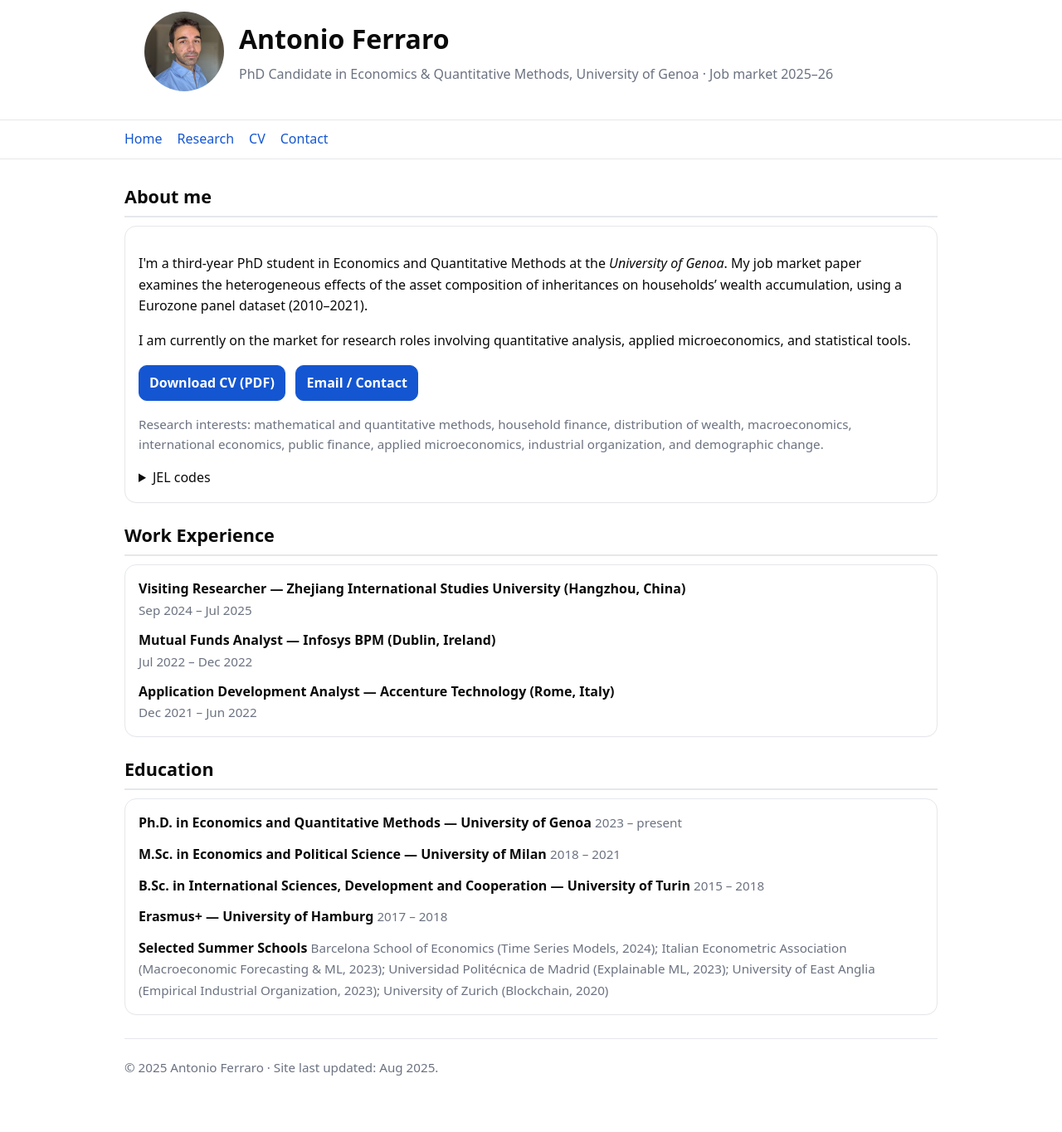
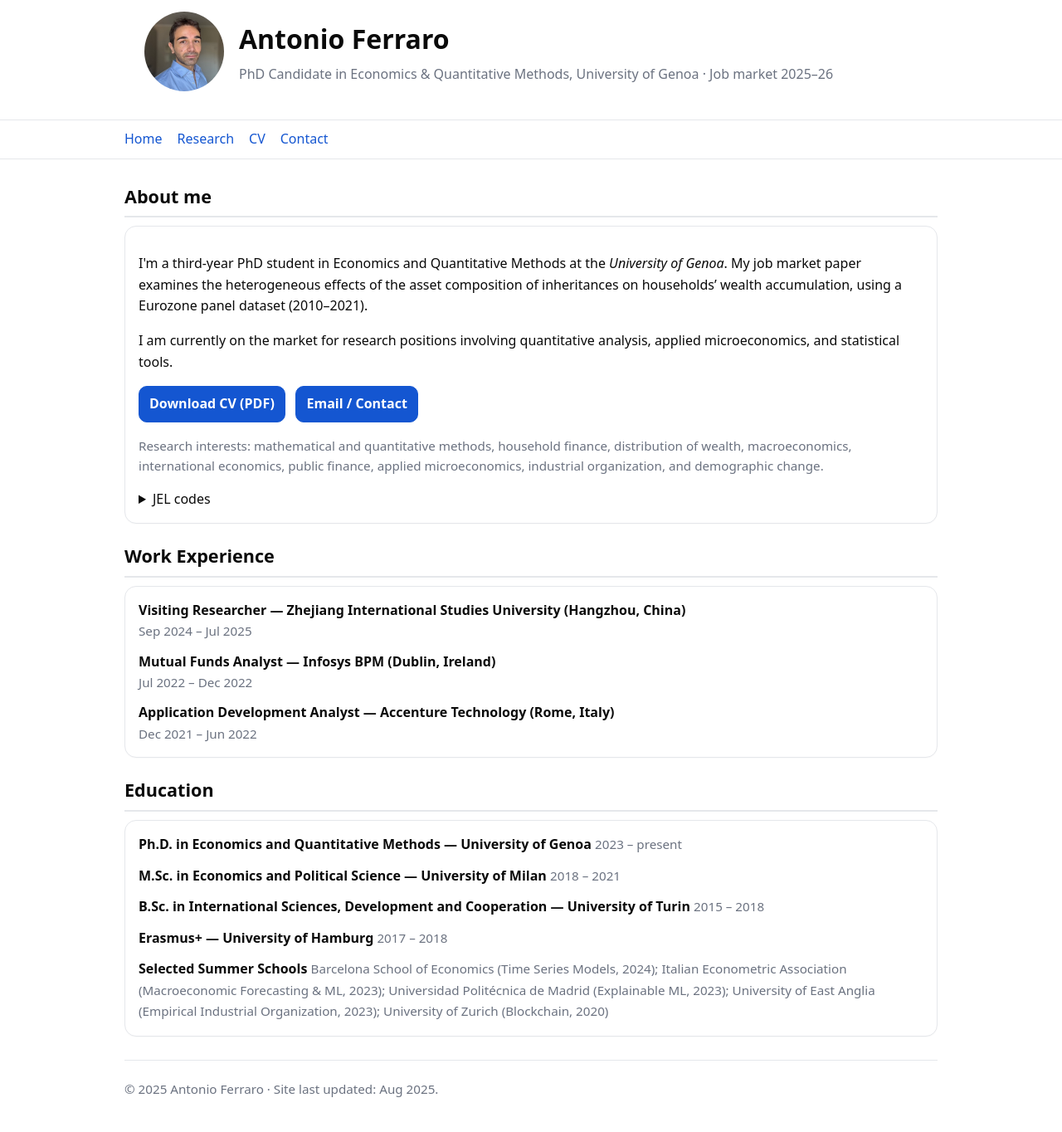
Before and after one commit to ferraroantonio/ferraroantonio.github.io, a Jekyll site: the page built from index.md, in a window 1280 px wide. Shown: the whole page at 83% size. Built offline with Jekyll 4.4.1, drawn with Linux system fonts in a browser that asks for light colours; before the commit the page ends 1339 px from its top, so only the background shows below that.

Commit message:
Update index.md

```diff
--- a/index.md
+++ b/index.md
@@ -8,7 +8,7 @@ description: "Antonio Ferraro — PhD Candidate in Economics & Quantitative Meth
 <h2>About me</h2>
 <div class="card">
 <p>I'm a third-year PhD student in Economics and Quantitative Methods at the <em>University of Genoa</em>. My job market paper examines the heterogeneous effects of the asset composition of inheritances on households’ wealth accumulation, using a Eurozone panel dataset (2010–2021).</p>
-<p>I am currently on the market for research roles involving quantitative analysis, applied microeconomics, and statistical tools.</p>
+<p>I am currently on the market for research positions involving quantitative analysis, applied microeconomics, and statistical tools.</p>
 <p>
   <a class="btn" href="{{ '/assets/CV_Ferraro.pdf' | relative_url }}" download>Download CV (PDF)</a>
   &nbsp; <a class="btn" href="{{ '/contact' | relative_url }}">Email / Contact</a>
```
